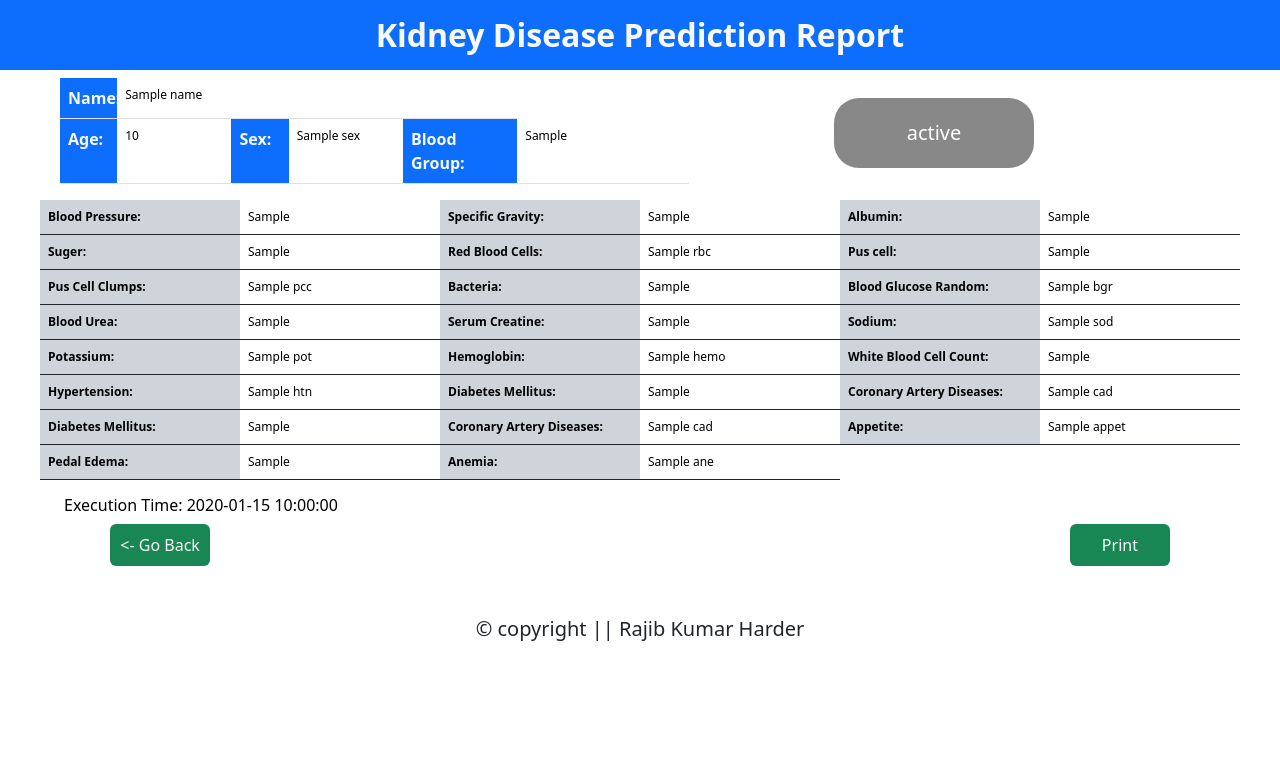
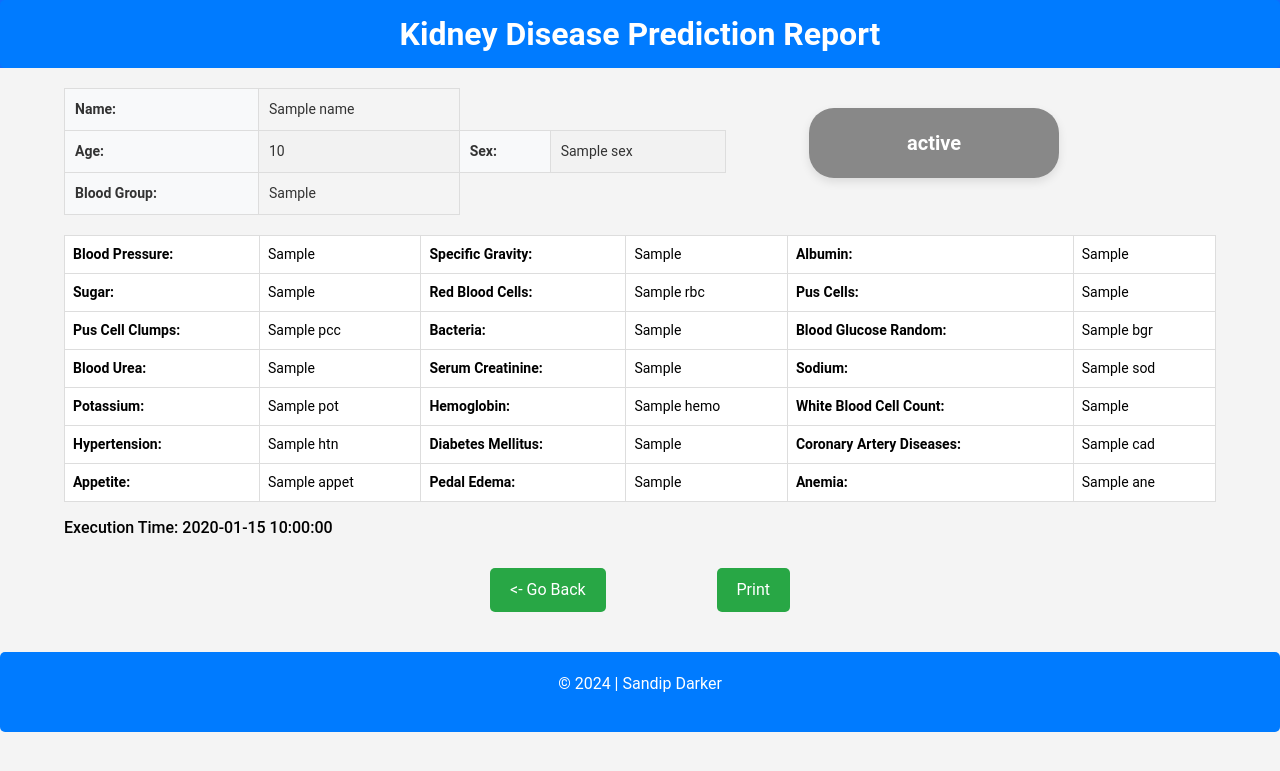
Before and after one commit to rajib1346/HD, a Flask app: template templates/result.html in a window 1280 px wide. Shown: the top 771 px of the page. Run offline with Flask 3, Linux system fonts and the light colour scheme; the template is opened without the code that fills it: most values are stand-ins (such as "Sample title", 1, 10 or a date in 2020); parts of the project's set-up code (start-up, migrations or seed data) failed here and were passed over.

Commit message:
Update result.html

```diff
--- a/templates/result.html
+++ b/templates/result.html
@@ -1,80 +1,131 @@
 <!DOCTYPE html>
 <html lang="en">
 <head>
-    <!-- ... other tags ... -->
-    <link href="https://cdn.jsdelivr.net/npm/bootstrap@5.3.2/dist/css/bootstrap.min.css" rel="stylesheet" integrity="sha384-T3c6CoIi6uLrA9TneNEoa7RxnatzjcDSCmG1MXxSR1GAsXEV/Dwwykc2MPK8M2HN" crossorigin="anonymous">
-    <!-- ... other styles ... -->
-</head>
+    <meta charset="UTF-8">
+    <meta name="viewport" content="width=device-width, initial-scale=1.0">
+    <title>Kidney Disease Prediction Report</title>
+    <link href="https://cdn.jsdelivr.net/npm/bootstrap@5.3.2/dist/css/bootstrap.min.css" rel="stylesheet">
     <style>
+        body {
+            font-family: 'Roboto', sans-serif;
+            background-color: #f4f4f4;
+            color: #333;
+        }
 
         .result-box {
             color: white;
             border-radius: 25px;
             font-size: 20px;
-            50% {font-weight: bold;}
+            font-weight: bold;
             padding: 20px;
-            width: 200px;
+            width: 250px;
             text-align: center;
-            margin: 20px auto 0 auto;
+            margin: 20px auto;
+            box-shadow: 0 4px 10px rgba(0, 0, 0, 0.1);
         }
 
-    .h-text{
-        font-size: 16px;
+        .myclass {
+            width: 90%;
+            margin: auto;
+            font-size: 14px;
         }
 
-    .myclass{
-        width: 90%;
-        margin: auto;
-        font-size: 12px;
+        h2 {
+            font-weight: bold;
+            color: #fff;
+            background-color: #007bff;
+            padding: 15px;
+            border-radius: 5px;
+            margin-bottom: 20px;
         }
 
-    .btns{
-        width: 92%;
+        table {
+            width: 100%;
+            margin-bottom: 20px;
+            border-collapse: collapse;
         }
 
-    .btn{
-        width: 100px;
+        table th, table td {
+            padding: 10px;
+            border: 1px solid #ddd;
+            text-align: left;
         }
 
-    .cr{
-        font-size: 20px;
-    }
-
-    .mtab{
-        width:
-    }
-
-    h2{
+        table th {
+            background-color: #f8f9fa;
             font-weight: bold;
         }
 
+        table tr:nth-child(even) {
+            background-color: #f2f2f2;
+        }
+
+        .btns {
+            display: flex;
+            justify-content: space-between;
+            margin: 30px auto;
+            width: 300px;
+        }
+
+        .btn {
+            padding: 10px 20px;
+            border-radius: 5px;
+            border: none;
+            cursor: pointer;
+            transition: background-color 0.3s;
+        }
+
+        .btn-success {
+            background-color: #28a745;
+            color: white;
+        }
+
+        .btn-success:hover {
+            background-color: #218838;
+        }
+
+        .btns a {
+            color: white;
+            text-decoration: none;
+        }
+
+        .footer {
+            text-align: center;
+            margin-top: 40px;
+            padding: 20px;
+            background-color: #007bff;
+            color: white;
+            border-radius: 5px;
+        }
     </style>
+</head>
 <body>
 
+    <!-- Header Section -->
     <section class="text-center bg-primary">
-        <h2 class="text-light p-3">Kidney Disease Prediction Report</h2>
+        <h2>Kidney Disease Prediction Report</h2>
     </section>
 
+    <!-- Main Content Section -->
     <div class="myclass">
         <div class="row">
-        <div class="col-7 ">
-            <table class="table">
-                <tbody class="">
-                    <div class="">
-                        <tr class="row">
-                            <th scope="row" class="bg-primary text-light col-1 ms-2 h-text">Name:</th>
-                            <td class="col-7">{{ name }}</td>
-
+            <div class="col-7">
+                <table>
+                    <tbody>
+                        <tr>
+                            <th>Name:</th>
+                            <td>{{ name }}</td>
                         </tr>
-                        <tr class="row">
-                            <th scope="row" class="bg-primary text-light col-1 ms-2  h-text">Age:</th>
-                            <td class="col-2">{{ age }}</td>
-                            <th scope="row" class="bg-primary text-light col-1  h-text">Sex:</th>
-                            <td class="col-2">{{ sex }}</td>
-                            <th scope="row" class="bg-primary text-light col-2  h-text">Blood Group:</th>
-                            <td class="col-3">{{ bg }}</td>
+                        <tr>
+                            <th>Age:</th>
+                            <td>{{ age }}</td>
+                            <th>Sex:</th>
+                            <td>{{ sex }}</td>
                         </tr>
-                    </div>
+                        <tr>
+                            <th>Blood Group:</th>
+                            <td>{{ bg }}</td>
+                        </tr>
                     </tbody>
                 </table>
             </div>
@@ -83,85 +134,83 @@
                     {{ status }}
                 </div>
             </div>
+        </div>
 
+        <!-- Results Table -->
         <table class="table border-dark">
             <tbody>
-            <tr class="row mtab">
-                <th scope="row" class="bg-dark-subtle col-2 ">Blood Pressure:</th>
-                    <td class="col-2 ">{{ bp }}</td>
-                <th scope="row" class="bg-dark-subtle col-2">Specific Gravity:</th>
-                    <td class="col-2">{{ sg }}</td>
-                <th scope="row" class="bg-dark-subtle  col-2">Albumin:</th>
-                    <td class=" col-2">{{ al }}</td>
+                <tr>
+                    <th>Blood Pressure:</th>
+                    <td>{{ bp }}</td>
+                    <th>Specific Gravity:</th>
+                    <td>{{ sg }}</td>
+                    <th>Albumin:</th>
+                    <td>{{ al }}</td>
                 </tr>
-            <tr class="row">
-                <th scope="row" class="bg-dark-subtle col-2 ">Suger:</th>
-                    <td class="col-2 ">{{ su }}</td>
-                <th scope="row" class="bg-dark-subtle col-2">Red Blood Cells:</th>
-                    <td class="col-2">{{ rbc }}</td>
-                <th scope="row" class="bg-dark-subtle  col-2">Pus cell:</th>
-                    <td class=" col-2">{{ pc }}</td>
+                <tr>
+                    <th>Sugar:</th>
+                    <td>{{ su }}</td>
+                    <th>Red Blood Cells:</th>
+                    <td>{{ rbc }}</td>
+                    <th>Pus Cells:</th>
+                    <td>{{ pc }}</td>
                 </tr>
-            <tr class="row">
-                <th scope="row" class="bg-dark-subtle  col-2">Pus Cell Clumps:</th>
-                    <td class="col-2">{{ pcc }}</td>
-                <th scope="row" class="bg-dark-subtle col-2">Bacteria:</th>
-                    <td class="col-2">{{ ba }}</td>
-                    <th scope="row" class="bg-dark-subtle col-2">Blood Glucose Random:</th>
-                    <td class="col-2">{{ bgr }}</td>
+                <tr>
+                    <th>Pus Cell Clumps:</th>
+                    <td>{{ pcc }}</td>
+                    <th>Bacteria:</th>
+                    <td>{{ ba }}</td>
+                    <th>Blood Glucose Random:</th>
+                    <td>{{ bgr }}</td>
                 </tr>
-            <tr class="row">
-                <th scope="row" class="bg-dark-subtle col-2">Blood Urea:</th>
-                    <td class="col-2">{{ bu }}</td>
-                <th scope="row" class="bg-dark-subtle col-2">Serum Creatine:</th>
-                    <td class="col-2">{{ su }}</td>
-                <th scope="row" class="bg-dark-subtle col-2">Sodium:</th>
-                    <td class="col-2">{{ sod }}</td>
+                <tr>
+                    <th>Blood Urea:</th>
+                    <td>{{ bu }}</td>
+                    <th>Serum Creatinine:</th>
+                    <td>{{ su }}</td>
+                    <th>Sodium:</th>
+                    <td>{{ sod }}</td>
                 </tr>
-            <tr class="row">
-                <th scope="row" class="bg-dark-subtle col-2">Potassium:</th>
-                    <td class="col-2">{{ pot }}</td>
-                <th scope="row" class="bg-dark-subtle col-2">Hemoglobin:</th>
-                    <td class="col-2">{{ hemo }}</td>
-                <th scope="row" class="bg-dark-subtle col-2">White Blood Cell Count:</th>
-                    <td class="col-2">{{ wc }}</td>
+                <tr>
+                    <th>Potassium:</th>
+                    <td>{{ pot }}</td>
+                    <th>Hemoglobin:</th>
+                    <td>{{ hemo }}</td>
+                    <th>White Blood Cell Count:</th>
+                    <td>{{ wc }}</td>
                 </tr>
-            <tr class="row">
-                <th scope="row" class="bg-dark-subtle col-2">Hypertension:</th>
-                    <td class="col-2">{{ htn }}</td>
-                <th scope="row" class="bg-dark-subtle col-2">Diabetes Mellitus:</th>
-                    <td class="col-2">{{ dm }}</td>
-                <th scope="row" class="bg-dark-subtle col-2">Coronary Artery Diseases:</th>
-                    <td class="col-2">{{ cad }}</td>
+                <tr>
+                    <th>Hypertension:</th>
+                    <td>{{ htn }}</td>
+                    <th>Diabetes Mellitus:</th>
+                    <td>{{ dm }}</td>
+                    <th>Coronary Artery Diseases:</th>
+                    <td>{{ cad }}</td>
                 </tr>
-            <tr class="row">
-                <th scope="row" class="bg-dark-subtle col-2">Diabetes Mellitus:</th>
-                    <td class="col-2">{{ dm }}</td>
-                <th scope="row" class="bg-dark-subtle col-2">Coronary Artery Diseases:</th>
-                    <td class="col-2">{{ cad }}</td>
-                <th scope="row" class="bg-dark-subtle col-2">Appetite:</th>
-                    <td class="col-2">{{ appet }}</td>
-            </tr>
-            <tr class="row">
-                <th scope="row" class="bg-dark-subtle col-2">Pedal Edema:</th>
-                    <td class="col-2">{{ pe }}</td>
-                <th scope="row" class="bg-dark-subtle col-2">Anemia:</th>
-                    <td class="col-2">{{ ane }}</td>
+                <tr>
+                    <th>Appetite:</th>
+                    <td>{{ appet }}</td>
+                    <th>Pedal Edema:</th>
+                    <td>{{ pe }}</td>
+                    <th>Anemia:</th>
+                    <td>{{ ane }}</td>
                 </tr>
             </tbody>
         </table>
+
         <h6 style="color:Black;">Execution Time: {{ testing_time }} </h6>
+
+        <!-- Buttons Section -->
+        <div class="btns">
+            <button class="btn btn-success"><a href="#" onclick="history.back()"><- Go Back</a></button>
+            <button class="btn btn-success" onclick="window.print()">Print</button>
+        </div>
     </div>
 
-   <div class="d-flex m-auto btns">
-    <button class="btn  me-auto p-2 bg-success text-light" type="button"><a onclick="history.back()" class="nav-link"><- Go Back</a></button>
-    <button class="btn    bg-success text-light  " type="button" onclick="window.print()">Print</button>
+    <!-- Footer Section -->
+    <div class="footer">
+        <p>© 2024 | Sandip Darker</p>
     </div>
-
-         <div class=" text-center mt-5 " style="width: 75% ; margin: auto;">
-             <p class="text-dark cr">© copyright || Rajib Kumar Harder </p>
-           </div>
-
 
 </body>
 </html>
```
Lines whose indentation alone changed are shown as unchanged.
